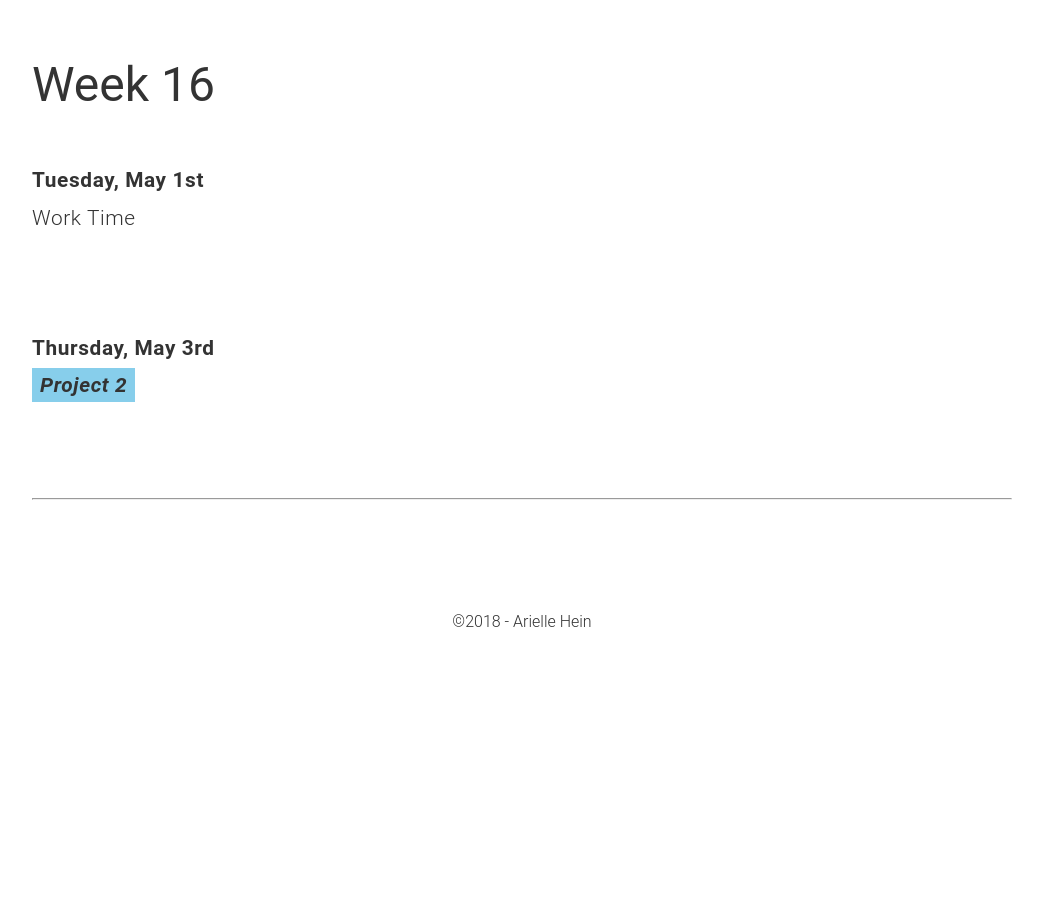
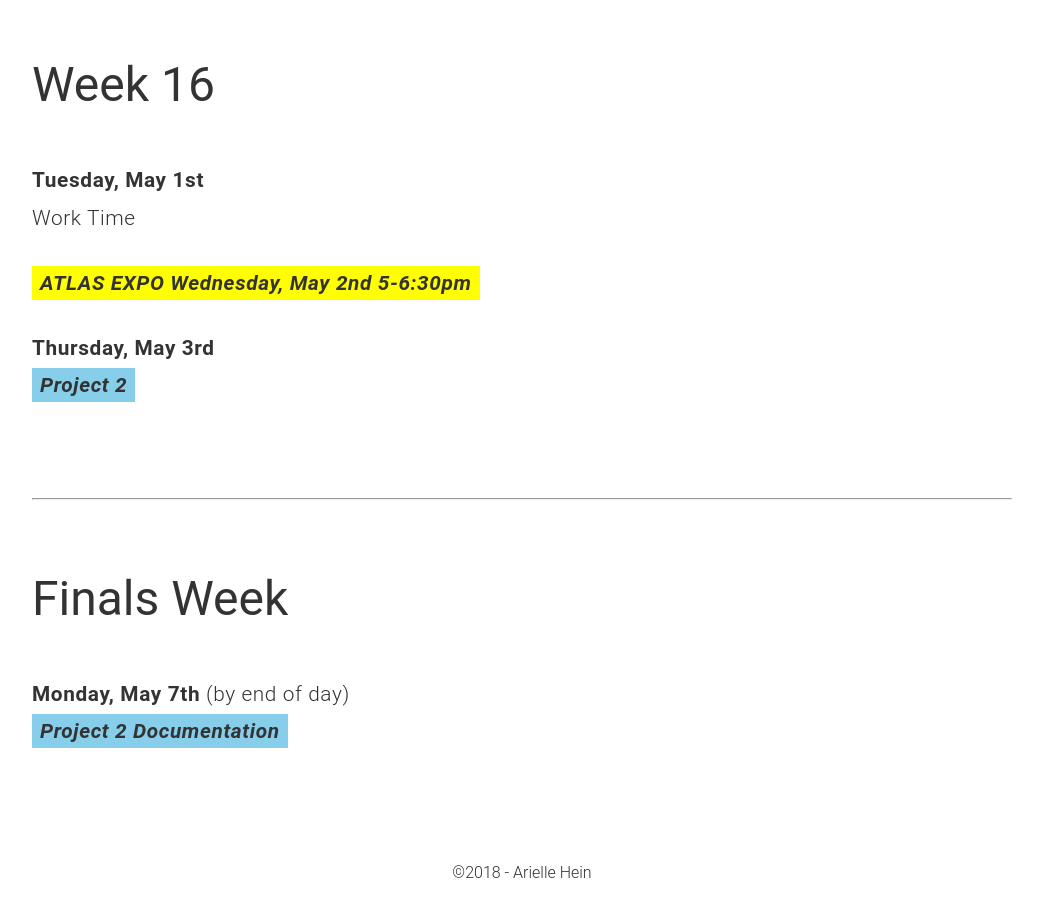
Before and after one commit to coloringchaos/object-s18, a Jekyll site: the page built from schedule.md, in a window 1280 px wide and 900 px high, scrolled down 9545 px. Shown: the whole window, without its empty margins (118-1161 px from the left). Built offline with Jekyll 4.4.1, drawn with Linux system fonts in a browser that asks for light colours; before the commit the page ends 10194 px from its top, so only the background shows below that.

Commit message:
schedule

```diff
--- a/schedule.md
+++ b/schedule.md
@@ -254,10 +254,21 @@ Work Time
 <span class="ass">**Tuesday, May 1st**</span> <br>
 Work Time
 
-<br>
+<!-- <br> -->
+
+<span class="test">***[ATLAS EXPO Wednesday, May 2nd  5-6:30pm](https://www.colorado.edu/atlas/expo2018)***</span>
+
+<!-- <br> -->
 
 <span class="ass">**Thursday, May 3rd**</span> <br>
 <span class="proj">***[Project 2](/object-s18/project2)***</span>
 
 <br>
+
 <hr>
+
+
+## Finals Week
+
+<span class="ass">**Monday, May 7th** (by end of day)</span> <br>
+<span class="proj">***[Project 2 Documentation](/object-s18/project2)***</span>
```
